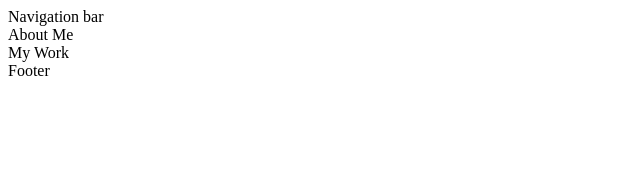
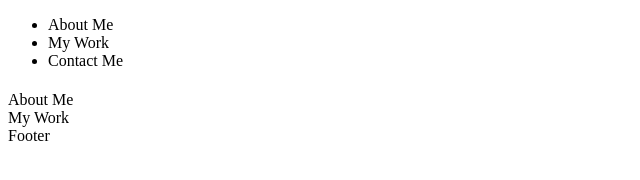
Before and after one commit to chelseanicholls95/personal_portfolio, a plain HTML site: page index.html in a window 1280 px wide. Shown: the whole page, without its empty margins (0-640 px from the left). Drawn offline with Linux system fonts and the light colour scheme.

Commit message:
added header elements

```diff
--- a/assets/css/style.css
+++ b/assets/css/style.css
@@ -2,3 +2,12 @@
   margin: 0;
   padding: 0;
 }
+
+.nav-bar {
+}
+
+.hero {
+}
+
+.title {
+}
--- a/index.html
+++ b/index.html
@@ -8,7 +8,16 @@
   </head>
   <body>
     <header>
-      <nav>Navigation bar</nav>
+      <nav class="nav-bar">
+        <ul>
+          <li>About Me</li>
+          <li>My Work</li>
+          <li>Contact Me</li>
+        </ul>
+      </nav>
+      <banner class="hero">
+        <h1 class="title"></h1>
+      </banner>
     </header>
     <main>
       <section>About Me</section>
```
